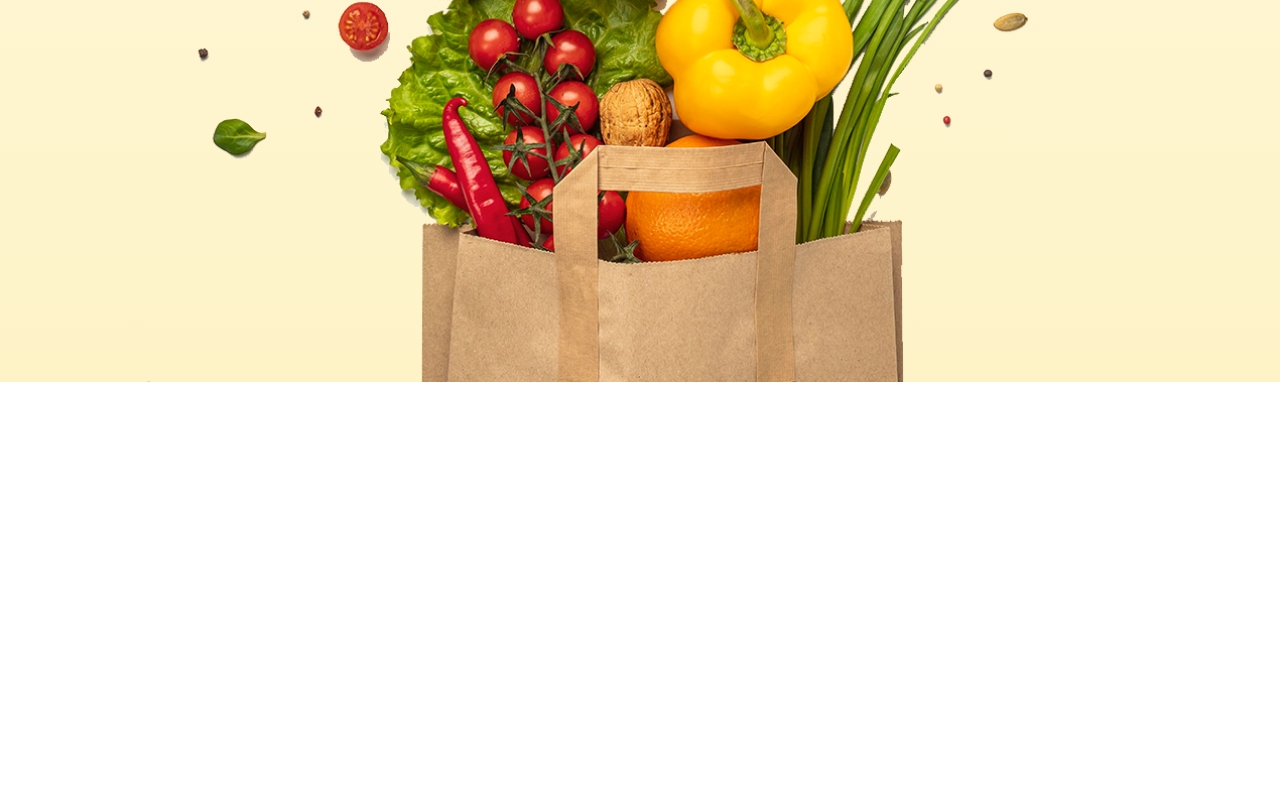
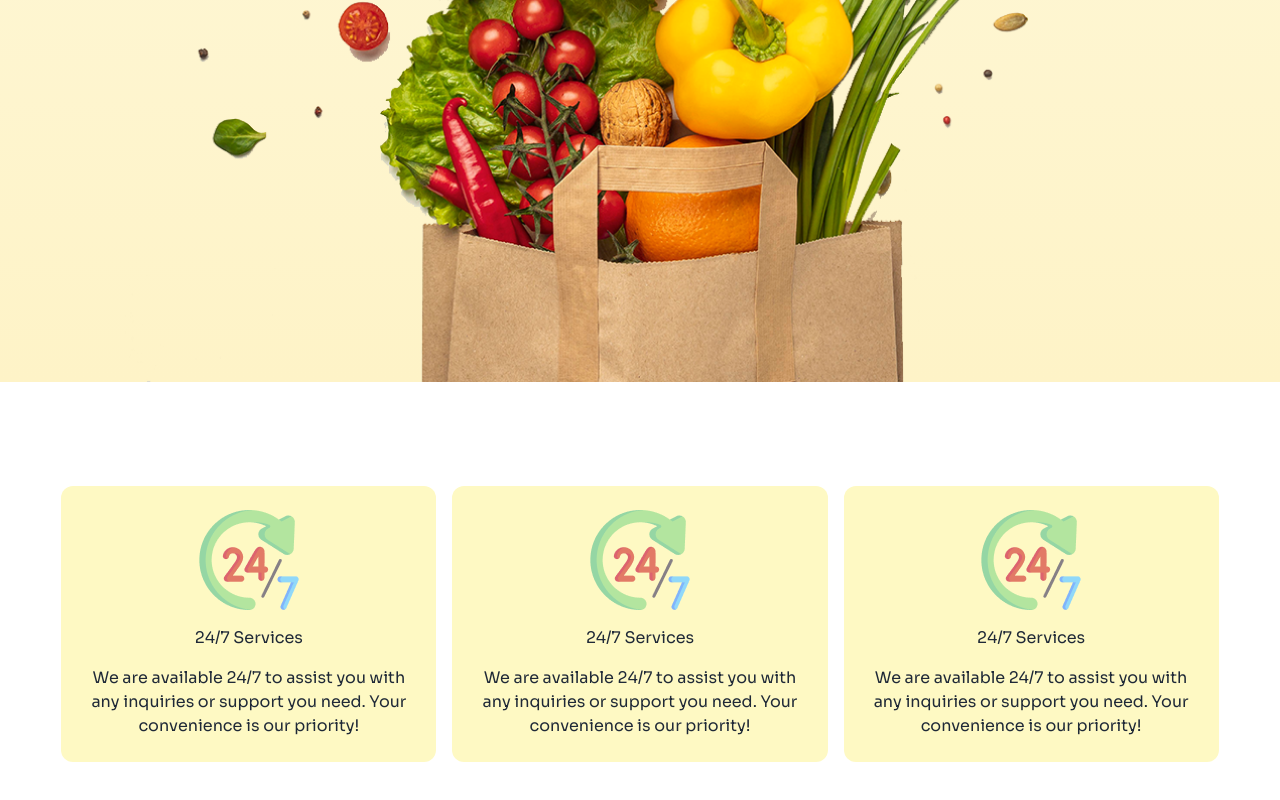
Before and after one commit to imjoyhalder/Vegetables-shop, a plain HTML site: page index.html in a window 1280 px wide. Shown: the part 938-1738 px from the top of the page. Before the commit the page ends 1360 px from the top, so only its background shows below. Drawn offline with nearby package versions, Linux system fonts and the light colour scheme.

Commit message:
added services section

```diff
--- a/index.html
+++ b/index.html
@@ -38,7 +38,7 @@
                     <li class="font-semibold"><a href="">Services</a></li>
                     <li class="font-semibold "><a href="">Contact</a></li>
                 </ul>
-                <p class="md:hidden text-2xl text-green-600"><i class="fa-solid fa-bars"></i></p>
+                <p class="md:hidden text-2xl text-green"><i class="fa-solid fa-bars"></i></p>
             </div>
             <div class="md:flex gap-4 justify-end hidden">
                 <!-- Fixed Font Awesome Icon -->
@@ -57,7 +57,8 @@
                         <h1 class="text-5xl font-bold text-black">Freshness <span class="text-green-700">You Can
                                 Count</span> On, Prices You’ll Love!</h1>
                         <p class="py-6 text-gray-600">
-                            Shop your daily essentials at unbeatable prices. From fresh produce to pantry staples, we’ve got
+                            Shop your daily essentials at unbeatable prices. From fresh produce to pantry staples, we’ve
+                            got
                             you covered every day!
                         </p>
                     </div>
@@ -69,11 +70,44 @@
                 </div>
             </div>
         </div>
-
     </header>
 
-    <main>
+    <main class="navbar w-11/12 mx-auto my-24">
+        <!-- Services Section -->
+        <div>
+            <div class=" grid grid-cols-1 md:grid-cols-2 lg:grid-cols-3 gap-4">
+                <!-- card 1 -->
+                <div class="text-center w-auto bg-yellow-100 p-6 space-y-4 rounded-xl">
+                    <img class="mx-auto" src="assets/service.png" alt="">
+                    <h1>24/7 Services</h1>
+                    <p>We are available 24/7 to assist you with any inquiries or support you need. Your convenience is
+                        our
+                        priority!</p>
+                </div>
+                <!-- card 1 -->
+                <div class="text-center w-auto bg-yellow-100 p-6 space-y-4 rounded-xl">
+                    <img class="mx-auto" src="assets/service.png" alt="">
+                    <h1>24/7 Services</h1>
+                    <p>We are available 24/7 to assist you with any inquiries or support you need. Your convenience is
+                        our
+                        priority!</p>
+                </div>
+                <!-- card 1 -->
+                <div class="text-center w-auto bg-yellow-100 p-6 space-y-4 rounded-xl">
+                    <img class="mx-auto" src="assets/service.png" alt="">
+                    <h1>24/7 Services</h1>
+                    <p>We are available 24/7 to assist you with any inquiries or support you need. Your convenience is
+                        our
+                        priority!</p>
+                </div>
+            </div>
+        </div>
     </main>
+
+    <!-- Popular Products -->
+    <section>
+
+    </section>
 
     <footer>
     </footer>
```
